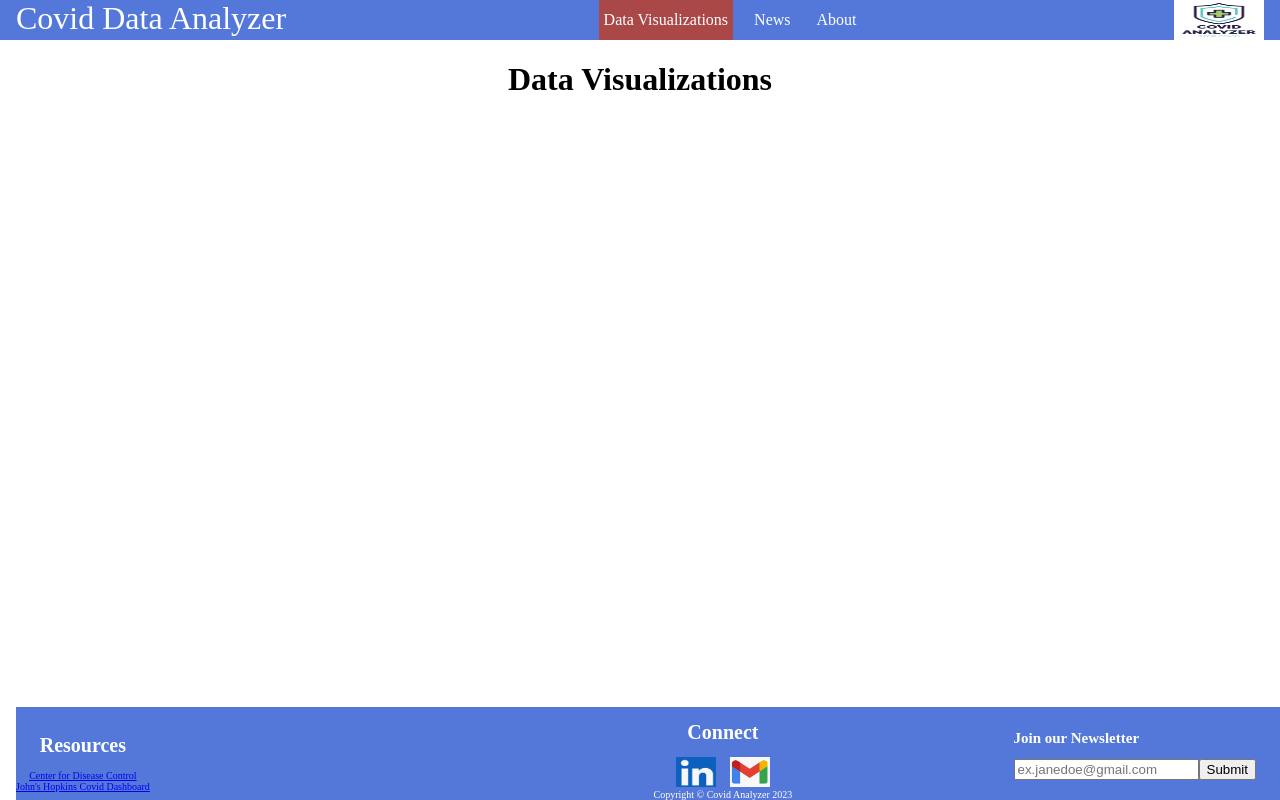
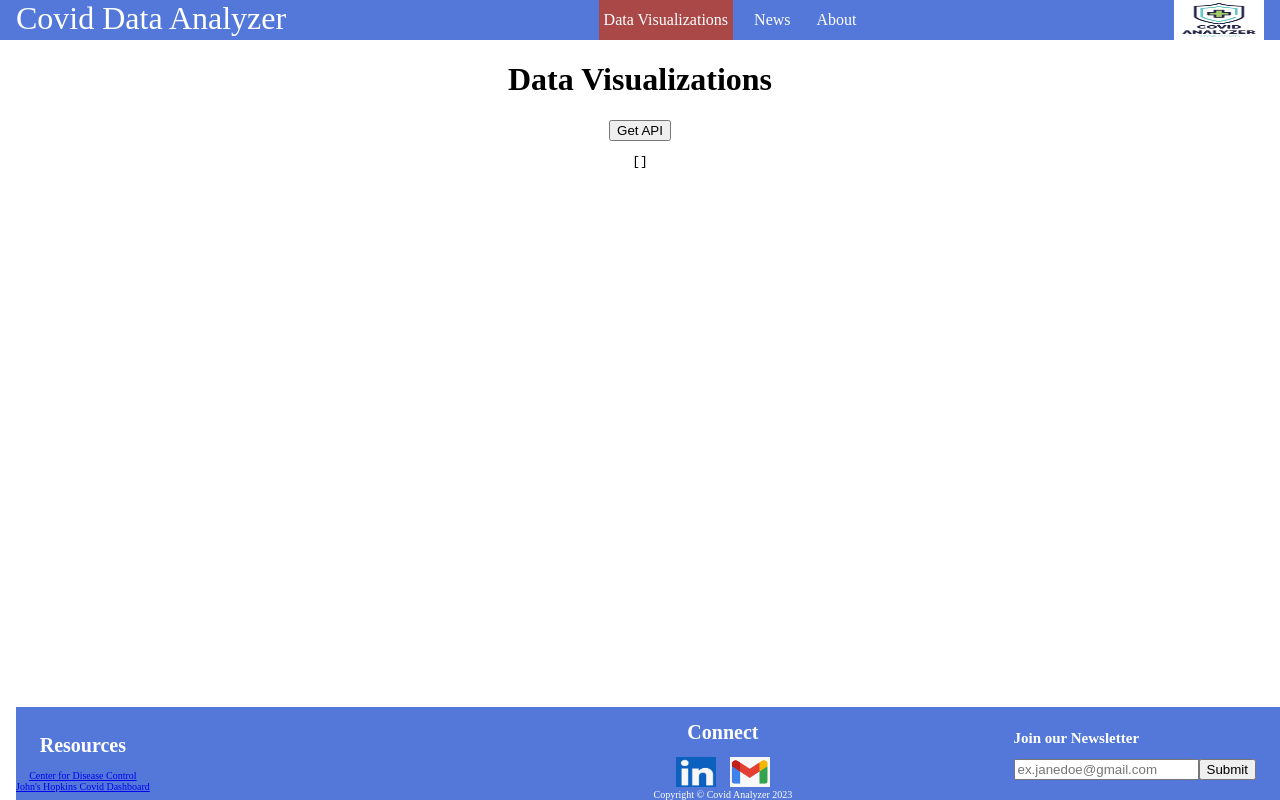
Before and after one commit to RBiju12/covid-data-analyzer, a React (Create React App) app: page /DataVisualizations in a window 1280 px wide. Built offline with nearby package versions, Linux system fonts and the light colour scheme.

Commit message:
Added the REST API to the page to format in JSON

```diff
--- a/src/pages/DataVisualizations.js
+++ b/src/pages/DataVisualizations.js
@@ -1,10 +1,34 @@
-import React from 'react'
+import React, {useState} from 'react'
 
 function DataVisualizations(){
+
+    const[data, setData] = useState([])
+
+
+    const ApiData = () => {
+        fetch("https://api.covidactnow.org/v2/states.json?apiKey=0619b64874b843fead2c2517b3f6b0f1")
+        .then((response) => response.json())
+        .then((json)=> {
+            console.log(json);
+            setData(json);
+
+    });
+}
+
+
+
+
     return(
+        <>
+        <div id="Datacontain">
         <h1>Data Visualizations</h1>
+        <button onClick={ApiData}>Get API</button>
+
+       <pre>{JSON.stringify(data, null, 2)}</pre>
+        </div>
+        </>
     )
 
 }
 
-export default DataVisualizations
+export default DataVisualizations;
```
